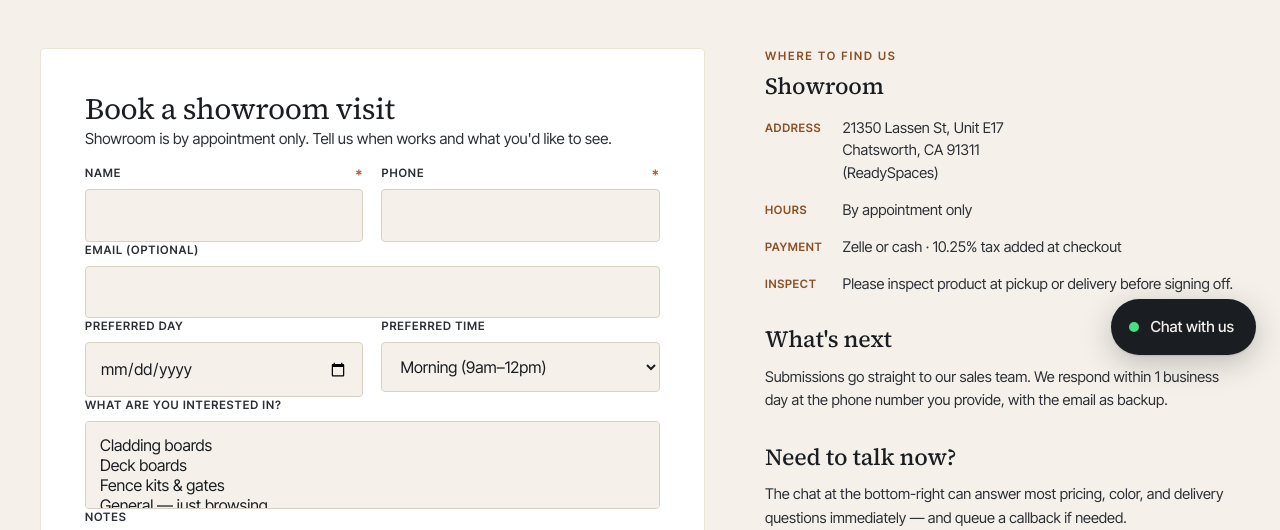
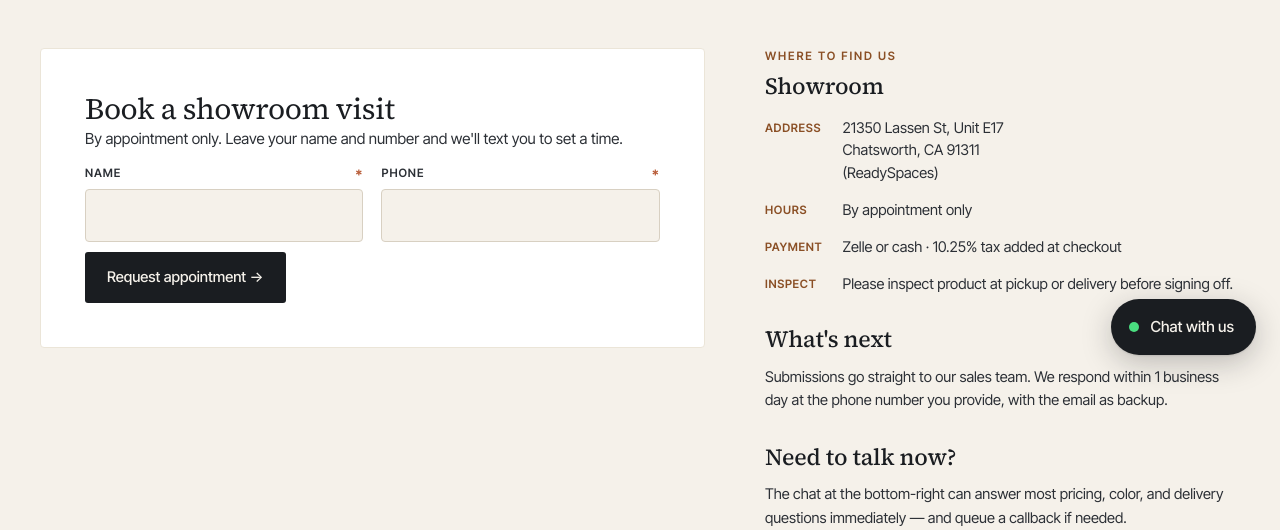
Before and after one commit to walpanelinc/walpanel-site, a plain HTML site: page contact.html in a window 1280 px wide. Shown: the part 421-951 px from the top of the page. Drawn offline with Linux system fonts and the light colour scheme.

Commit message:
shorten form

```diff
--- a/contact.html
+++ b/contact.html
@@ -116,32 +116,11 @@
       <input type="hidden" name="form_source" value="Showroom visit">
       <input type="hidden" name="_next" value="https://walpanelinc.com/thank-you">
       <h2>Book a showroom visit</h2>
-      <p class="form-sub">Showroom is by appointment only. Tell us when works and what you'd like to see.</p>
+      <p class="form-sub">By appointment only. Leave your name and number and we'll text you to set a time.</p>
       <div class="grid-2">
         <label class="req">Name<input type="text" name="name" required></label>
         <label class="req">Phone<input type="tel" name="phone" required></label>
       </div>
-      <label>Email (optional)<input type="email" name="email"></label>
-      <div class="grid-2">
-        <label>Preferred day<input type="date" name="day"></label>
-        <label>Preferred time
-          <select name="time">
-            <option>Morning (9am–12pm)</option>
-            <option>Afternoon (12pm–5pm)</option>
-            <option>Evening (5pm–8pm)</option>
-            <option>Weekend</option>
-          </select>
-        </label>
-      </div>
-      <label>What are you interested in?
-        <select name="interest" multiple size="3">
-          <option>Cladding boards</option>
-          <option>Deck boards</option>
-          <option>Fence kits &amp; gates</option>
-          <option>General — just browsing</option>
-        </select>
-      </label>
-      <label>Notes<textarea name="notes" placeholder="Bringing a contractor? Working on a specific project? Tell us anything that helps us prepare."></textarea></label>
       <button type="submit">Request appointment</button>
     </form>
 
```
